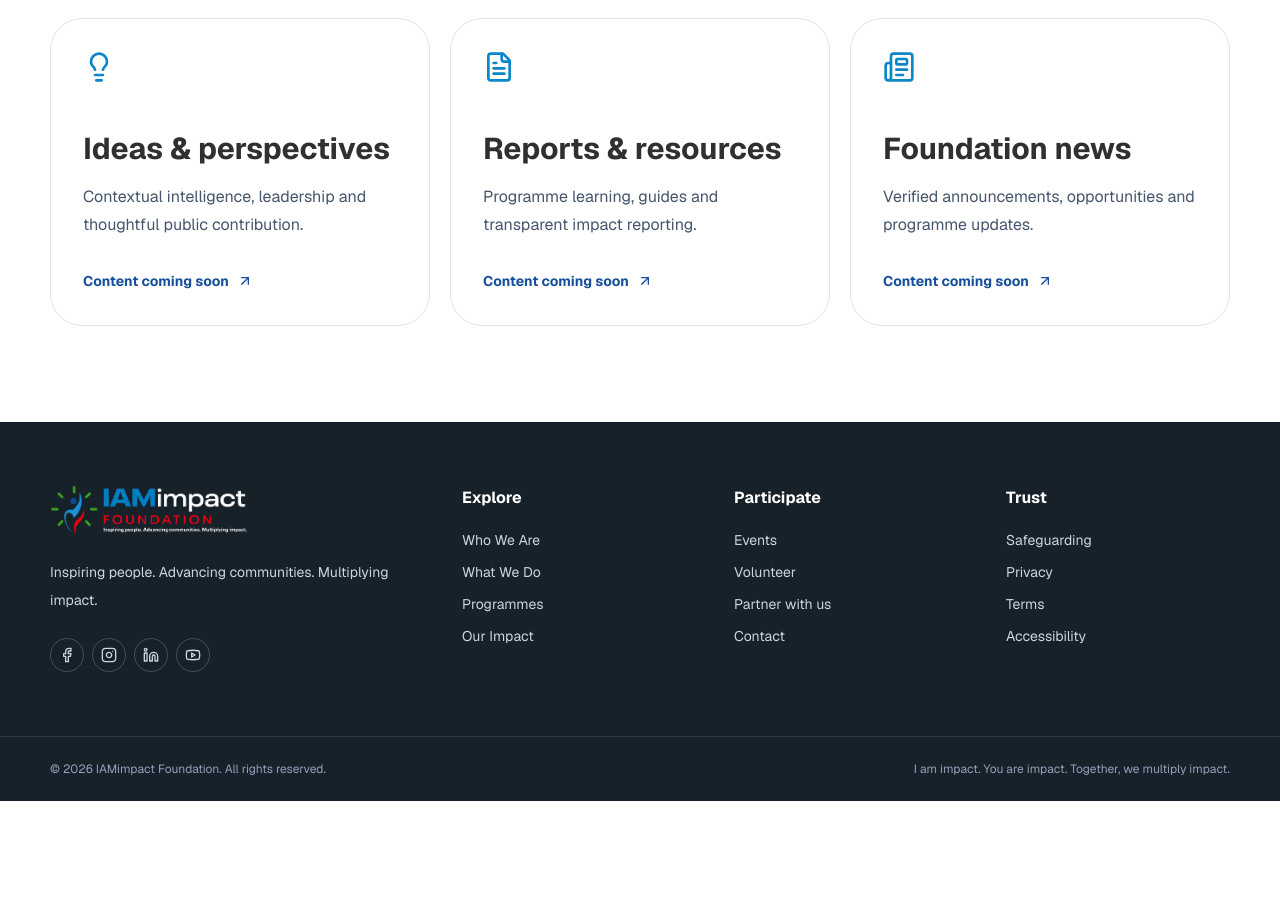
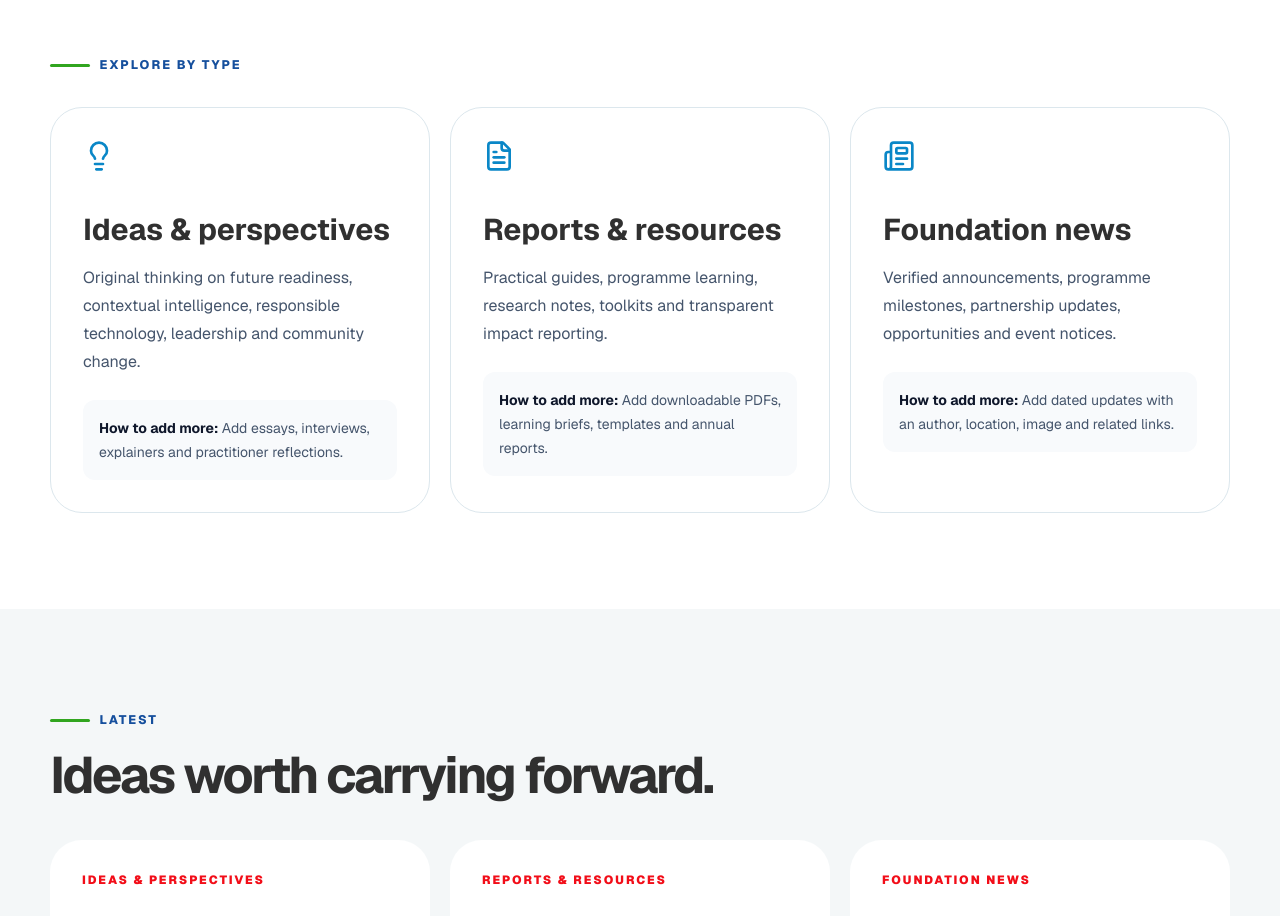
Before and after one commit to Octalve/IAMimpact-Foundation, a Next.js app: page /insights in a window 1280 px wide. Shown: the part 680-1596 px from the top of the page. Before the commit the page ends 1481 px from the top, so only its background shows below. Built offline with nearby package versions, Linux system fonts and the light colour scheme.

Commit message:
feat: add insights and resources content

```diff
--- a/app/insights/page.tsx
+++ b/app/insights/page.tsx
@@ -1,12 +1,23 @@
 import type { Metadata } from "next";
-import { ArrowUpRight, FileText, Lightbulb, Newspaper } from "lucide-react";
+import { FileText, Lightbulb, Newspaper } from "lucide-react";
 import { PageHero } from "@/features/shared/PageHero";
+import { featuredInsights, insightCategories } from "@/content/insights";
 
-export const metadata: Metadata = { title: "Insights" };
+export const metadata: Metadata = { title: "Insights & Resources", description: "Ideas, reports, practical resources and verified IAMimpact Foundation news." };
+const icons = { "Ideas & perspectives": Lightbulb, "Reports & resources": FileText, "Foundation news": Newspaper };
 
-const types=[{icon:Lightbulb,title:"Ideas & perspectives",text:"Contextual intelligence, leadership and thoughtful public contribution."},{icon:FileText,title:"Reports & resources",text:"Programme learning, guides and transparent impact reporting."},{icon:Newspaper,title:"Foundation news",text:"Verified announcements, opportunities and programme updates."}];
-export default function InsightsPage(){
-  return <main id="main-content"><PageHero eyebrow="Insights & resources" title="Learning should travel further than the room." description="Explore ideas, practical resources, programme learning and Foundation updates." tone="green" />
-    <section className="py-24"><div className="container-shell grid gap-5 md:grid-cols-3">{types.map(item=><article key={item.title} className="rounded-[2rem] border border-[var(--brand-line)] p-8"><item.icon className="h-8 w-8 text-[var(--brand-blue)]" /><h2 className="mt-12 text-3xl font-bold">{item.title}</h2><p className="mt-4 leading-7 text-slate-600">{item.text}</p><p className="mt-8 inline-flex items-center gap-2 text-sm font-bold text-[var(--brand-deep-blue)]">Content coming soon <ArrowUpRight className="h-4 w-4" /></p></article>)}</div></section>
+export default function InsightsPage() {
+  return <main id="main-content">
+    <PageHero eyebrow="Insights & resources" title="Learning should travel further than the room." description="Explore grounded ideas, useful resources, programme learning and verified Foundation updates." tone="green" />
+    <section className="py-24"><div className="container-shell">
+      <p className="eyebrow">Explore by type</p>
+      <div className="mt-8 grid gap-5 md:grid-cols-3">{insightCategories.map((item) => {
+        const Icon = icons[item.title];
+        return <article key={item.title} className="rounded-[2rem] border border-[var(--brand-line)] p-8"><Icon className="h-8 w-8 text-[var(--brand-blue)]" /><h2 className="mt-10 text-3xl font-bold">{item.title}</h2><p className="mt-4 leading-7 text-slate-600">{item.description}</p><p className="mt-6 rounded-xl bg-slate-50 p-4 text-sm leading-6 text-slate-600"><strong className="text-slate-900">How to add more:</strong> {item.editorialUse}</p></article>;
+      })}</div>
+    </div></section>
+    <section className="bg-[#f4f7f8] py-24"><div className="container-shell"><div className="flex items-end justify-between gap-6"><div><p className="eyebrow">Latest</p><h2 className="section-title mt-5">Ideas worth carrying forward.</h2></div></div>
+      <div className="mt-10 grid gap-5 lg:grid-cols-3">{featuredInsights.map((item) => <article key={item.title} className="flex min-h-80 flex-col rounded-[2rem] bg-white p-8"><p className="text-xs font-black uppercase tracking-[.16em] text-[var(--brand-red)]">{item.category}</p><h3 className="mt-6 text-3xl font-bold tracking-tight">{item.title}</h3><p className="mt-5 leading-7 text-slate-600">{item.excerpt}</p><p className="mt-auto pt-8 text-sm font-semibold text-slate-500">{item.date} · {item.readTime}</p></article>)}</div>
+    </div></section>
   </main>;
 }
--- /dev/null
+++ b/content/insights.ts
@@ -0,0 +1,47 @@
+export type InsightCategory = "Ideas & perspectives" | "Reports & resources" | "Foundation news";
+
+export const insightCategories: Array<{
+  title: InsightCategory;
+  description: string;
+  editorialUse: string;
+}> = [
+  {
+    title: "Ideas & perspectives",
+    description: "Original thinking on future readiness, contextual intelligence, responsible technology, leadership and community change.",
+    editorialUse: "Add essays, interviews, explainers and practitioner reflections.",
+  },
+  {
+    title: "Reports & resources",
+    description: "Practical guides, programme learning, research notes, toolkits and transparent impact reporting.",
+    editorialUse: "Add downloadable PDFs, learning briefs, templates and annual reports.",
+  },
+  {
+    title: "Foundation news",
+    description: "Verified announcements, programme milestones, partnership updates, opportunities and event notices.",
+    editorialUse: "Add dated updates with an author, location, image and related links.",
+  },
+];
+
+export const featuredInsights = [
+  {
+    category: "Ideas & perspectives" as InsightCategory,
+    title: "Why future readiness must begin with context",
+    excerpt: "Technology matters, but young people also need the judgement to understand where they are, what their communities need and how to act responsibly.",
+    date: "24 July 2026",
+    readTime: "5 min read",
+  },
+  {
+    category: "Reports & resources" as InsightCategory,
+    title: "A school engagement readiness checklist",
+    excerpt: "A practical preview of the people, consent, safeguarding and learning conditions required for a responsible school programme.",
+    date: "Coming September 2026",
+    readTime: "Resource preview",
+  },
+  {
+    category: "Foundation news" as InsightCategory,
+    title: "IAMimpact Foundation begins programme development",
+    excerpt: "The Foundation is building partnerships, safeguarding systems and pilot pathways across its five connected pillars.",
+    date: "24 July 2026",
+    readTime: "3 min read",
+  },
+];
```
